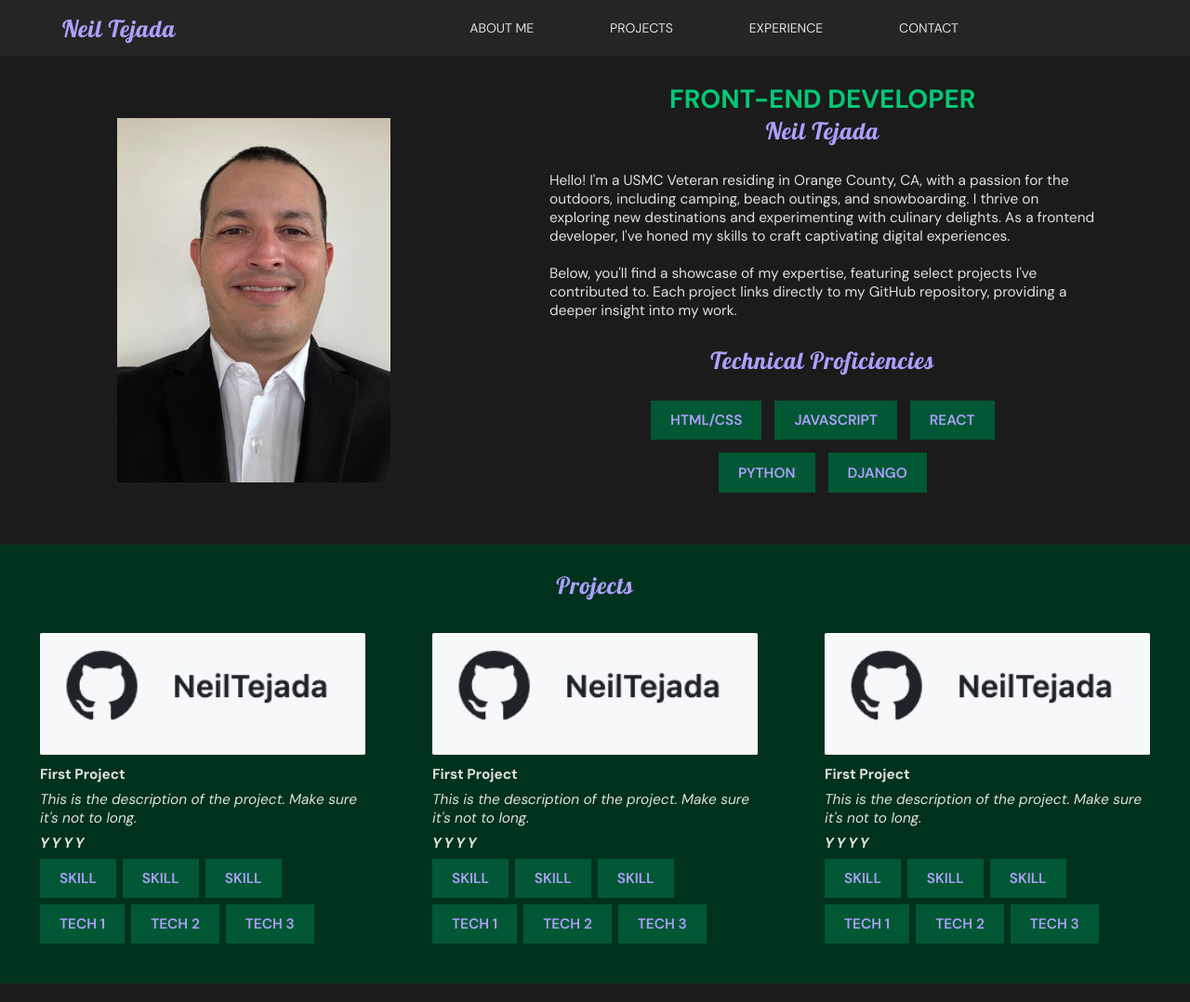
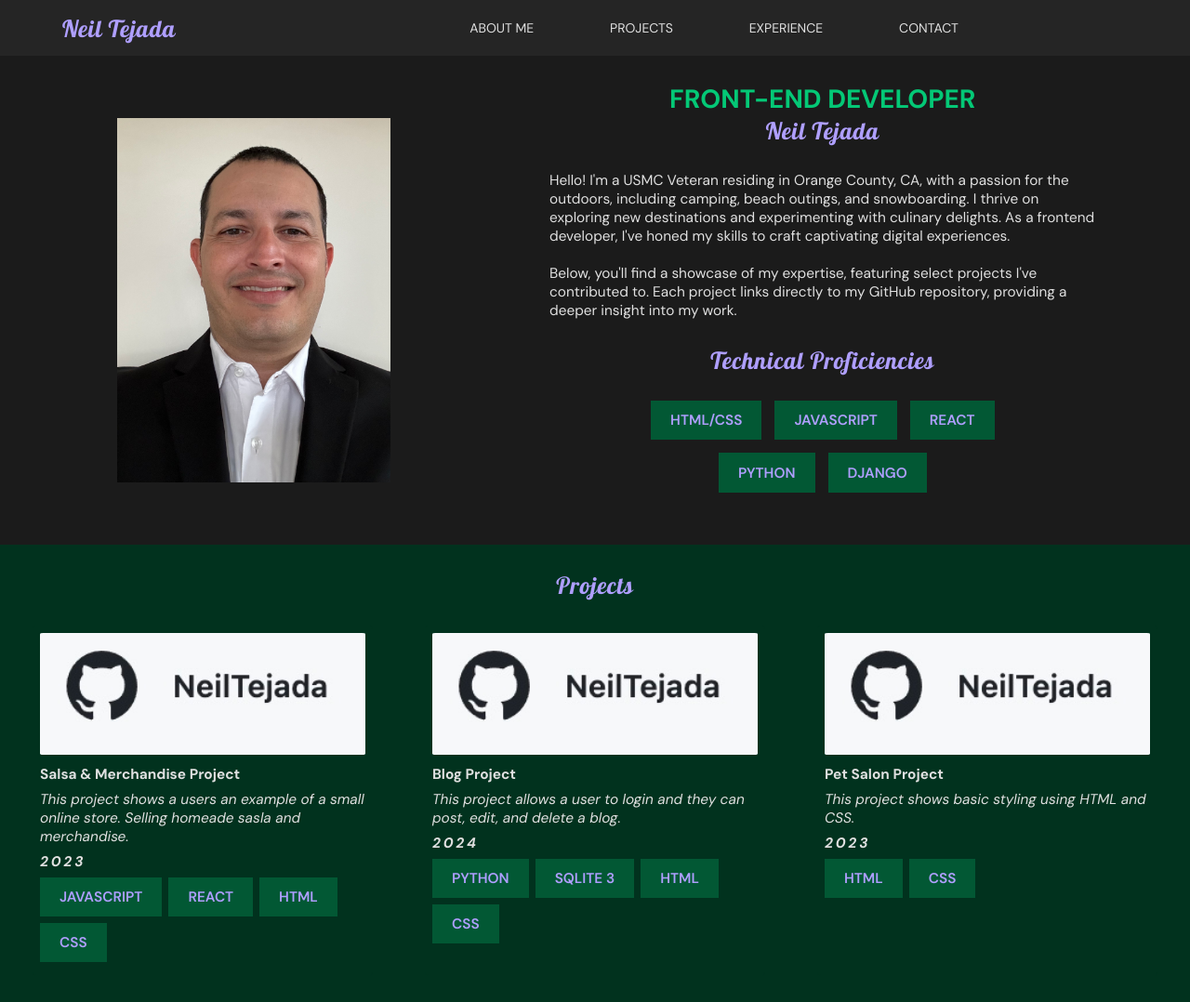
Before and after one commit to NeilTejada/SDGKUportfoio, a plain HTML site: page index.html in a window 1280 px wide. Shown: the whole page at 93% size. Drawn offline with Linux system fonts and the light colour scheme; a web font is replaced by a local one.

Commit message:
last edits

```diff
--- a/index.html
+++ b/index.html
@@ -92,57 +92,49 @@
 
         <!-- Card One -->
         <div class="project-card">
-          <a href="http://www.github.com/" target="_blank">
+          <a href="https://github.com/NeilTejada/salsa-merchReact" target="_blank">
             <img src="./img/github.jpg">
-            <p>First Project</p>
-            <p>This is the description of the project. Make sure it's not to long.
+            <p>Salsa & Merchandise Project</p>
+            <p>This project shows a users an example of a small online store. Selling homeade sasla and merchandise.
             </p>
-            <p>YYYY</p>
+            <p>2023</p>
             <div class="skill-container center-row">
-              <label class="label-text">Skill</label>
-              <label class="label-text">Skill</label>
-              <label class="label-text">Skill</label>
-              <label class="label-text">Tech 1</label>
-              <label class="label-text">Tech 2</label>
-              <label class="label-text">Tech 3</label>
+              <label class="label-text">javascript</label>
+              <label class="label-text">React</label>
+              <label class="label-text">html</label>
+              <label class="label-text">css</label>
             </div>
           </a>
         </div>
 
         <!-- Card Two -->
         <div class="project-card">
-          <a href="http://www.github.com/" target="_blank">
+          <a href="https://github.com/NeilTejada/blog" target="_blank">
             <img src="./img/github.jpg">
-            <p>First Project</p>
-            <p>This is the description of the project. Make sure it's not to long.
+            <p>Blog Project</p>
+            <p>This project allows a user to login and they can post, edit, and delete a blog.
             </p>
-            <p>YYYY</p>
+            <p>2024</p>
             <div class="skill-container center-row">
-              <label class="label-text">Skill</label>
-              <label class="label-text">Skill</label>
-              <label class="label-text">Skill</label>
-              <label class="label-text">Tech 1</label>
-              <label class="label-text">Tech 2</label>
-              <label class="label-text">Tech 3</label>
+              <label class="label-text">Python</label>
+              <label class="label-text">sqlite 3</label>
+              <label class="label-text">html</label>
+              <label class="label-text">css</label>
             </div>
           </a>
         </div>
 
         <!-- Card Three-->
         <div class="project-card">
-          <a href="http://www.github.com/" target="_blank">
+          <a href="https://github.com/NeilTejada/petSalon" target="_blank">
             <img src="./img/github.jpg">
-            <p>First Project</p>
-            <p>This is the description of the project. Make sure it's not to long.
+            <p>Pet Salon Project</p>
+            <p>This project shows basic styling using HTML and CSS.
             </p>
-            <p>YYYY</p>
+            <p>2023</p>
             <div class="skill-container center-row">
-              <label class="label-text">Skill</label>
-              <label class="label-text">Skill</label>
-              <label class="label-text">Skill</label>
-              <label class="label-text">Tech 1</label>
-              <label class="label-text">Tech 2</label>
-              <label class="label-text">Tech 3</label>
+              <label class="label-text">html</label>
+              <label class="label-text">css</label>
             </div>
           </a>
         </div>
```
